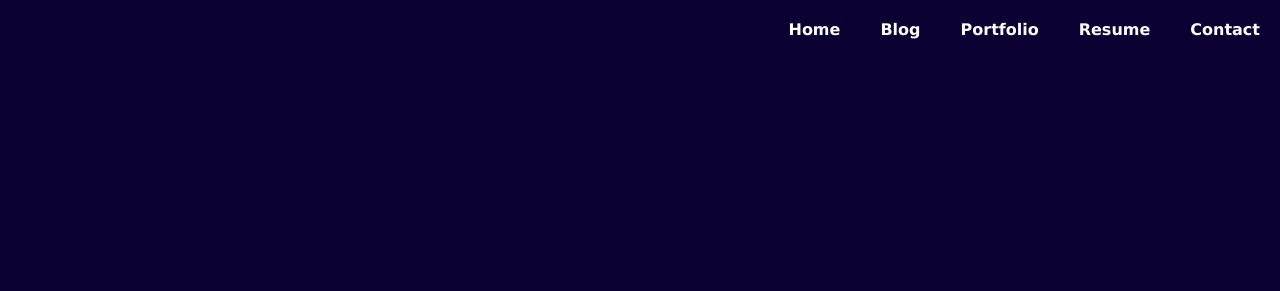
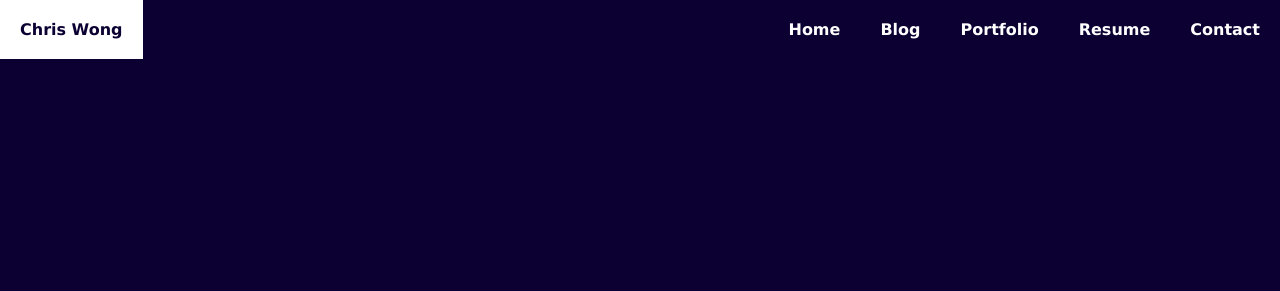
Before and after one commit to cwong239/cwong239.github.io, a plain HTML site: page blog.html in a window 1280 px wide. Shown: the top 291 px of the page. Drawn offline with Linux system fonts and the light colour scheme.

Commit message:
styled all of the files

```diff
--- a/blog.html
+++ b/blog.html
@@ -13,6 +13,9 @@
         <a href="portfolio.html">Portfolio</a>
         <a href="blog.html">Blog</a>
         <a href="index.html">Home</a>
+        <div class="logo">
+          <a href="index.html">Chris Wong</a>
+        </div>
       </ul>
     </nav>
     <main>
--- a/styles.css
+++ b/styles.css
@@ -69,6 +69,9 @@ body {
 .nav-list a:hover {
   color: #0c0032;
   background: #ffffff;
+}
+.logo {
+  float: left;
 }
 .about {
   background-image: linear-gradient(#e66465, #e05af1);
```
Also changed, not shown: contact.html (+3 -0 lines), index.html (+3 -0 lines), portfolio.html (+3 -0 lines), resume.html (+3 -0 lines).
